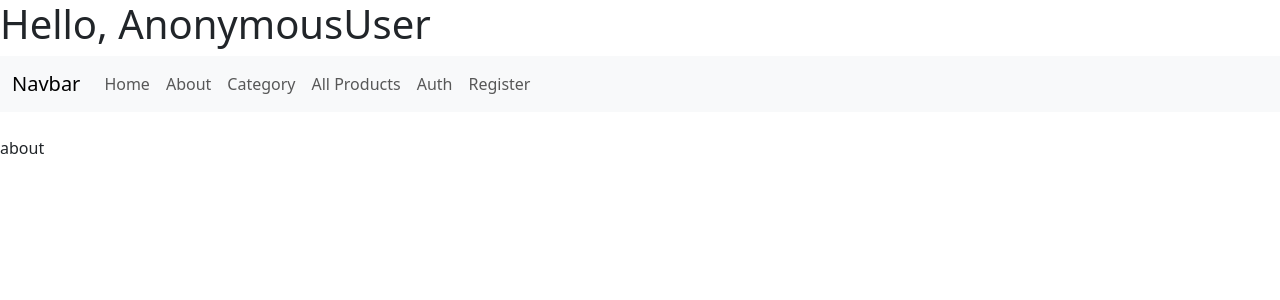
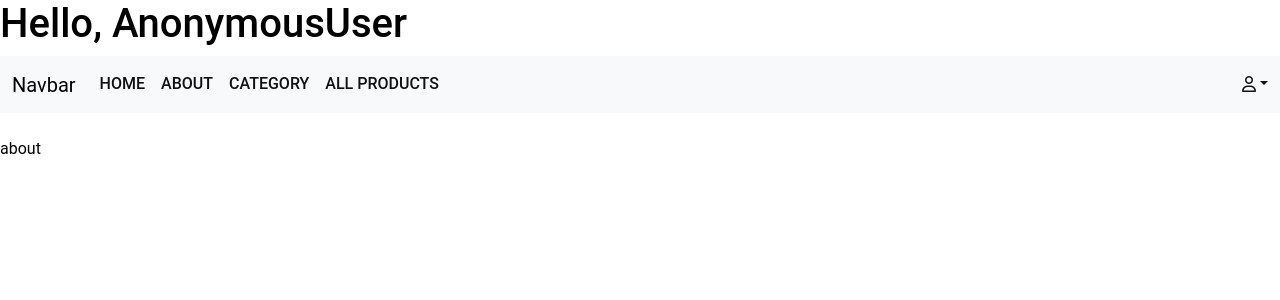
Before and after one commit to DemonMaike/dj_shop_the_withcer, a Django app: page /about in a window 1280 px wide. Shown: the top 300 px of the page. Run offline with Django 4.2, Linux system fonts and the light colour scheme; some libraries are stand-ins or nearby versions.

Commit message:
Added styles, created styles for navbar

```diff
--- /dev/null
+++ b/the_withcer_shop/app_shop/static/css/style.css
@@ -0,0 +1,68 @@
+/* base */
+
+html {
+    font-size: 16px;
+}
+
+body {
+    font-family: 'Roboto', sans-serif;
+    font-size: 16px;
+    font-weight: 400;
+    color: #000;
+    background-color: white;
+    min-width: 320px;
+}
+
+img {
+    max-width: 100%;
+    height: auto;
+}
+
+li {
+    list-style-type: none;
+}
+
+a {
+    color: #111;
+
+}
+
+a:hover {
+    color: #e06d6d;
+}
+
+
+.section {
+    padding: 50px 0;
+}
+
+/* Header */
+.navbar-expand-lg .navbar-nav .nav-link {
+    color: #111;
+    text-transform: uppercase;
+    font-weight: 550;
+}
+
+.navbar-expand-lg .navbar-nav .nav-link:hover {
+    color:#e06d6d;
+}
+
+.navbar-expand-lg .navbar-nav .dropdown-menu {
+    right: 0;
+    left: auto;
+}
+
+.top-menu li a::after {
+    content: '';
+    display: block;
+    width: 100%;
+    background-color: #111;
+    height: 1px;
+    transition: all .3s;
+    transform: scale(0);
+}
+
+.top-menu li a:hover::after {
+    transform: scale(1);
+}
+/* Header */
--- a/the_withcer_shop/static/css/style.css
+++ /dev/null
@@ -1,3 +0,0 @@
-li {
-    list-style-type: none;
-}
--- a/the_withcer_shop/templates/base.html
+++ b/the_withcer_shop/templates/base.html
@@ -5,8 +5,8 @@
     <meta charset="UTF-8">
     <meta http-equiv="X-UA-Compatible" content="IE=edge">
     <meta name="viewport" content="width=device-width, initial-scale=1.0">
-    <link rel="stylesheet" href="{% static 'style.css' %}">
     <link href="https://cdn.jsdelivr.net/npm/bootstrap@5.3.0-alpha3/dist/css/bootstrap.min.css" rel="stylesheet" integrity="sha384-KK94CHFLLe+nY2dmCWGMq91rCGa5gtU4mk92HdvYe+M/SXH301p5ILy+dN9+nJOZ" crossorigin="anonymous">
+    <link rel="stylesheet" type="text/css" href="{% static 'css/style.css' %}">
 
     <title>{{ title }}</title>
 </head>
@@ -25,7 +25,7 @@
         <span class="navbar-toggler-icon"></span>
       </button>
       <div class="collapse navbar-collapse" id="navbarSupportedContent">
-        <ul class="navbar-nav me-auto mb-2 mb-lg-0">
+        <ul class="navbar-nav me-auto mb-2 mb-lg-0 top-menu">
           <li class="nav-item">
             <a class="nav-link" aria-current="page" href="{% url 'shop_app:home' %}">Home</a>
           </li>
@@ -38,23 +38,30 @@
           <li class="nav-item">
             <a class="nav-link" href="{% url 'shop_app:allproducts' %}">All Products</a>
           </li>
+        </ul>
 
-          <div class="users_auth d-flex">
+          <div class="navbar-nav ms-auto mb-2 mb-lg-0">
             {% if user.is_authenticated %}
               <form action="{% url 'shop_app:logoutuser' %}" method="post">
                 {% csrf_token %}
                 <button>Log out</button>
               </form>
             {% else %}
+                <li class="nav-item dropdown">
+                  <a href="#" class="dropdown-toggle" data-bs-toggle="dropdown"><i class="fa-regular fa-user"></i></a>
+                  <ul class="dropdown-menu">
                     <li class="nav-item">
                       <a class="nav-link" href="{% url 'shop_app:authentication' %}">Auth</a>
                   </li>
                   <li class="nav-item">
                       <a class="nav-link" href="{% url 'shop_app:register' %}">Register</a>
                   </li>
+                  </ul>
+                </li>
+
             {% endif %}
           </div>
-        </ul>
+
       </div>
     </div>
   </nav>
@@ -80,6 +87,6 @@
 <br>
     {% block content %}{% endblock %}
     <script src="https://cdn.jsdelivr.net/npm/bootstrap@5.3.0-alpha3/dist/js/bootstrap.bundle.min.js" integrity="sha384-ENjdO4Dr2bkBIFxQpeoTz1HIcje39Wm4jDKdf19U8gI4ddQ3GYNS7NTKfAdVQSZe" crossorigin="anonymous"></script>
-    <script src="{% static 'index.js' %}"></script>
+    <script src="https://kit.fontawesome.com/7886db535e.js" crossorigin="anonymous"></script>
 </body>
 </html>
--- a/the_withcer_shop/the_withcer_shop/settings.py
+++ b/the_withcer_shop/the_withcer_shop/settings.py
@@ -123,9 +123,6 @@ USE_TZ = True
 
 STATIC_URL = 'static/'
 
-STATICFILES_DIRS = [os.path.join(BASE_DIR, 'static/css'),
-                    os.path.join(BASE_DIR, 'static/js')]
-
 STATIC_ROOT = os.path.join(BASE_DIR, 'static')
 
 # Default primary key field type
```
Also changed, not shown: the_withcer_shop/app_shop/static/js/index.js (renamed from the_withcer_shop/static/js/index.js). Lines whose indentation alone changed are shown as unchanged.
